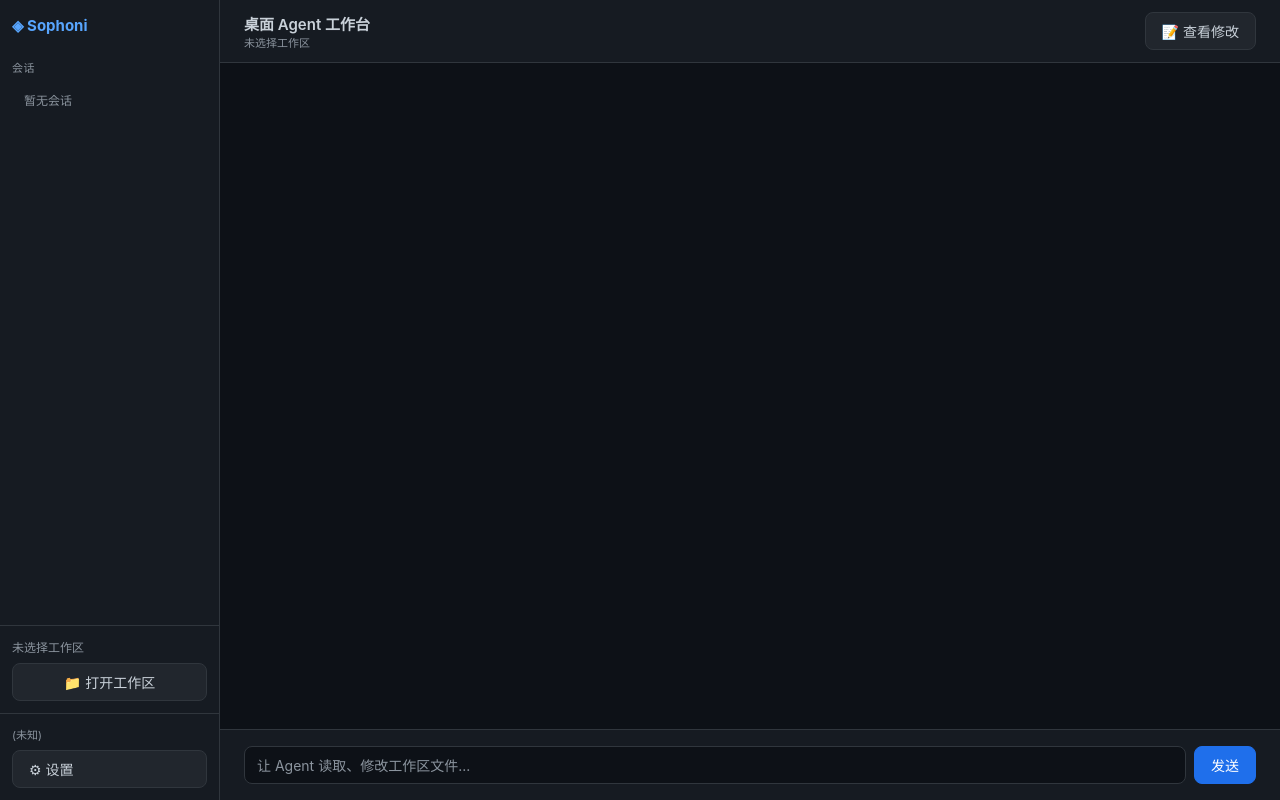
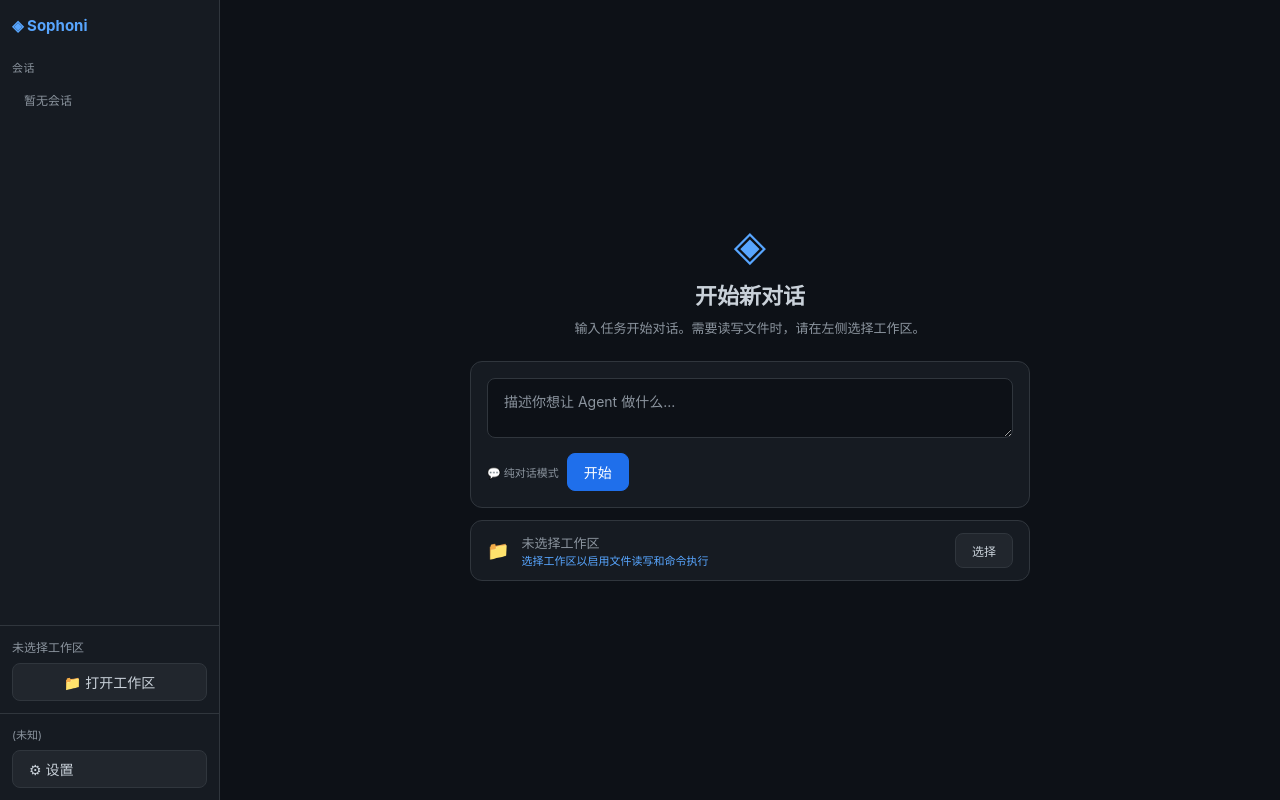
Before and after one commit to gdannyliao/sophoni, a Svelte app: page / in a window 1280 px wide. Built offline with nearby package versions, Linux system fonts and the light colour scheme.

Commit message:
feat: WelcomeView 开始页 + App 视图切换 + 工作区选择提到 App 层
无活跃会话时显示 WelcomeView（居中输入框 + 工作区卡片 + 最近会话），
未选工作区时 Agent 纯对话模式。Sidebar 不再自己管 dialog。

```diff
--- a/src/App.svelte
+++ b/src/App.svelte
@@ -5,7 +5,9 @@
   import ReviewView from "./lib/components/ReviewView.svelte";
   import SettingsPanel from "./lib/components/SettingsPanel.svelte";
   import ConfirmDialog from "./lib/components/ConfirmDialog.svelte";
-  import { runAgentTask, cancelAgentTask, onAgentEvent, onCommandConfirm, resolveCommandConfirm, getWorkspacePath, listConversations, getConversation } from "./lib/api";
+  import WelcomeView from "./lib/components/WelcomeView.svelte";
+  import { open } from "@tauri-apps/plugin-dialog";
+  import { runAgentTask, cancelAgentTask, onAgentEvent, onCommandConfirm, resolveCommandConfirm, getWorkspacePath, setWorkspacePath, listConversations, getConversation } from "./lib/api";
   import type { UnlistenFn } from "@tauri-apps/api/event";
   import type { AgentEvent, CommandConfirmRequest, ConversationSummary, FileChange } from "./lib/types";
 
@@ -35,11 +37,16 @@
     }
   });
 
+  async function selectWorkspace() {
+    const selected = await open({ directory: true, multiple: false });
+    if (typeof selected === "string") {
+      await setWorkspacePath(selected);
+      workspacePath = selected;
+      conversations = await listConversations();
+    }
+  }
+
   async function runDemo(task: string) {
-    if (!workspacePath) {
-      events = [...events, { kind: "error", title: "未选择工作区", body: "请先点击左侧打开工作区", toolCallId: undefined }];
-      return;
-    }
     running = true;
     events = [];
     fileChanges = [];
@@ -53,7 +60,7 @@
         events = [...events, e];
       });
       confirmUnlisten = await onCommandConfirm((req) => { pendingConfirm = req; });
-      const result = await runAgentTask(task || "读 README.md 并加一行注释");
+      const result = await runAgentTask(task);
       fileChanges = result.fileChanges;
       summary = result.summary;
       if (activeConversationId) {
@@ -85,10 +92,6 @@
     }
   }
 
-  function handleWorkspaceChange(path: string) {
-    workspacePath = path;
-  }
-
   async function selectConversation(id: string) {
     try {
       const conv = await getConversation(id);
@@ -111,11 +114,20 @@
       onToggleCollapse={() => (sidebarCollapsed = !sidebarCollapsed)}
       onOpenSettings={() => (showSettings = true)}
       {workspacePath}
-      onWorkspaceChange={handleWorkspaceChange}
+      onSelectWorkspace={selectWorkspace}
       {conversations}
       {activeConversationId}
       onSelectConversation={selectConversation}
     />
+    {#if activeConversationId === null}
+      <WelcomeView
+        {workspacePath}
+        {conversations}
+        onStart={runDemo}
+        onSelectConversation={selectConversation}
+        onSelectWorkspace={selectWorkspace}
+      />
+    {:else}
       <Conversation
         {events}
         {summary}
@@ -127,6 +139,7 @@
         onCancel={cancel}
         onReview={() => (view = "review")}
       />
+    {/if}
   </div>
 {/if}
 
--- a/src/lib/components/Sidebar.svelte
+++ b/src/lib/components/Sidebar.svelte
@@ -1,6 +1,5 @@
 <script lang="ts">
-  import { open } from "@tauri-apps/plugin-dialog";
-  import { getConfigStatus, setWorkspacePath } from "../api";
+  import { getConfigStatus } from "../api";
   import type { ConfigStatus, ConversationSummary } from "../types";
   import { onMount } from "svelte";
 
@@ -8,7 +7,7 @@
   export let onToggleCollapse: () => void = () => {};
   export let onOpenSettings: () => void = () => {};
   export let workspacePath: string | null = null;
-  export let onWorkspaceChange: (path: string) => void = () => {};
+  export let onSelectWorkspace: () => void = () => {};
   export let conversations: ConversationSummary[] = [];
   export let activeConversationId: string | null = null;
   export let onSelectConversation: (id: string) => void = () => {};
@@ -22,14 +21,6 @@
       status = { configured: false, provider: "(未配置)", model: "(未知)" };
     }
   });
-
-  async function selectWorkspace() {
-    const selected = await open({ directory: true, multiple: false });
-    if (typeof selected === "string") {
-      await setWorkspacePath(selected);
-      onWorkspaceChange(selected);
-    }
-  }
 </script>
 
 <aside class="sidebar" class:collapsed aria-label="工作区与会话" data-testid="sidebar">
@@ -57,7 +48,7 @@
         <div class="workspace-path" title={workspacePath}>📁 {workspacePath}</div>
       {:else}
         <div class="workspace-empty">未选择工作区</div>
-        <button class="btn workspace-btn" data-testid="workspace-open" on:click={selectWorkspace}>📁 打开工作区</button>
+        <button class="btn workspace-btn" data-testid="workspace-open" on:click={onSelectWorkspace}>📁 打开工作区</button>
       {/if}
     </div>
     <div class="sidebar-footer">
--- /dev/null
+++ b/src/lib/components/WelcomeView.svelte
@@ -0,0 +1,200 @@
+<script lang="ts">
+  import type { ConversationSummary } from "../types";
+
+  export let workspacePath: string | null = null;
+  export let conversations: ConversationSummary[] = [];
+  export let onStart: (prompt: string) => void = () => {};
+  export let onSelectConversation: (id: string) => void = () => {};
+  export let onSelectWorkspace: () => void = () => {};
+
+  let prompt = "";
+
+  function handleSubmit() {
+    if (prompt.trim()) {
+      onStart(prompt);
+    }
+  }
+</script>
+
+<div class="welcome" data-testid="welcome-view">
+  <div class="welcome-content">
+    <div class="logo">◈</div>
+    <h1>开始新对话</h1>
+    <p class="subtitle">
+      {#if workspacePath}
+        Agent 可以读写文件、执行命令、验证代码。
+      {:else}
+        输入任务开始对话。需要读写文件时，请在左侧选择工作区。
+      {/if}
+    </p>
+
+    <div class="input-card" data-testid="welcome-input-card">
+      <textarea
+        data-testid="welcome-input"
+        aria-label="任务描述"
+        placeholder="描述你想让 Agent 做什么..."
+        bind:value={prompt}
+        on:keydown={(e) => {
+          if (e.key === "Enter" && !e.shiftKey) {
+            e.preventDefault();
+            handleSubmit();
+          }
+        }}
+      ></textarea>
+      <div class="input-footer">
+        <span class="mode-label" class:full={!!workspacePath}>
+          {#if workspacePath}✓ 全功能模式{:else}💬 纯对话模式{/if}
+        </span>
+        <button class="btn btn-primary" data-testid="welcome-start" on:click={handleSubmit}>开始</button>
+      </div>
+    </div>
+
+    <div class="workspace-card" data-testid="welcome-workspace">
+      <span class="ws-icon">📁</span>
+      <div class="ws-info">
+        {#if workspacePath}
+          <div class="ws-label">当前工作区</div>
+          <div class="ws-path" title={workspacePath}>{workspacePath}</div>
+        {:else}
+          <div class="ws-label">未选择工作区</div>
+          <div class="ws-hint">选择工作区以启用文件读写和命令执行</div>
+        {/if}
+      </div>
+      {#if !workspacePath}
+        <button class="btn ws-select-btn" data-testid="welcome-select-workspace" on:click={onSelectWorkspace}>选择</button>
+      {/if}
+    </div>
+
+    {#if workspacePath && conversations.length > 0}
+      <div class="recent-section">
+        <div class="recent-label">最近会话</div>
+        {#each conversations.slice(0, 5) as conv (conv.id)}
+          <div
+            class="recent-item"
+            role="button"
+            tabindex="0"
+            on:click={() => onSelectConversation(conv.id)}
+            on:keydown={(e) => e.key === "Enter" && onSelectConversation(conv.id)}
+          >
+            <span>💬</span> {conv.title}
+          </div>
+        {/each}
+      </div>
+    {/if}
+  </div>
+</div>
+
+<style>
+  .welcome {
+    display: flex;
+    align-items: center;
+    justify-content: center;
+    height: 100vh;
+    overflow: auto;
+    padding: var(--space-6);
+  }
+  .welcome-content {
+    display: flex;
+    flex-direction: column;
+    align-items: center;
+    max-width: 560px;
+    width: 100%;
+  }
+  .logo {
+    font-size: 42px;
+    color: var(--accent);
+    margin-bottom: var(--space-2);
+  }
+  h1 {
+    font-size: 22px;
+    font-weight: 700;
+    margin: 0 0 var(--space-2) 0;
+  }
+  .subtitle {
+    font-size: 13px;
+    color: var(--text-secondary);
+    text-align: center;
+    margin: 0 0 var(--space-6) 0;
+    max-width: 400px;
+  }
+  .input-card {
+    width: 100%;
+    background: var(--bg-secondary);
+    border: 1px solid var(--border);
+    border-radius: var(--radius-lg);
+    padding: var(--space-4);
+    margin-bottom: var(--space-3);
+  }
+  textarea {
+    width: 100%;
+    background: var(--bg-primary);
+    border: 1px solid var(--border);
+    border-radius: var(--radius-md);
+    padding: var(--space-3) var(--space-4);
+    color: var(--text-primary);
+    font-family: var(--font-sans);
+    font-size: 14px;
+    min-height: 56px;
+    resize: vertical;
+  }
+  textarea::placeholder { color: var(--text-secondary); }
+  textarea:focus { outline: none; border-color: var(--accent); }
+  .input-footer {
+    display: flex;
+    align-items: center;
+    gap: var(--space-2);
+    margin-top: var(--space-3);
+  }
+  .mode-label {
+    font-size: 11px;
+    color: var(--text-secondary);
+  }
+  .mode-label.full { color: var(--success); }
+  .workspace-card {
+    width: 100%;
+    display: flex;
+    align-items: center;
+    gap: var(--space-3);
+    background: var(--bg-secondary);
+    border: 1px solid var(--border);
+    border-radius: var(--radius-lg);
+    padding: var(--space-3) var(--space-4);
+  }
+  .ws-icon { font-size: 18px; }
+  .ws-info { flex: 1; overflow: hidden; }
+  .ws-label { font-size: 13px; color: var(--text-secondary); }
+  .ws-path {
+    font-size: 12px;
+    font-family: var(--font-mono);
+    color: var(--text-primary);
+    overflow: hidden;
+    text-overflow: ellipsis;
+    white-space: nowrap;
+  }
+  .ws-hint { font-size: 11px; color: var(--accent); }
+  .ws-select-btn { font-size: 12px; }
+  .recent-section {
+    width: 100%;
+    margin-top: var(--space-4);
+  }
+  .recent-label {
+    font-size: 11px;
+    text-transform: uppercase;
+    color: var(--text-secondary);
+    letter-spacing: 0.5px;
+    margin-bottom: var(--space-2);
+  }
+  .recent-item {
+    display: flex;
+    align-items: center;
+    gap: var(--space-2);
+    background: var(--bg-secondary);
+    border: 1px solid var(--border);
+    border-radius: var(--radius-md);
+    padding: var(--space-2) var(--space-4);
+    font-size: 13px;
+    cursor: pointer;
+    margin-bottom: var(--space-1);
+  }
+  .recent-item:hover { background: var(--bg-tertiary); }
+</style>
```
Also changed, not shown: 1 other file (tests, documents, lock files or other folders). Lines whose indentation alone changed are shown as unchanged.
